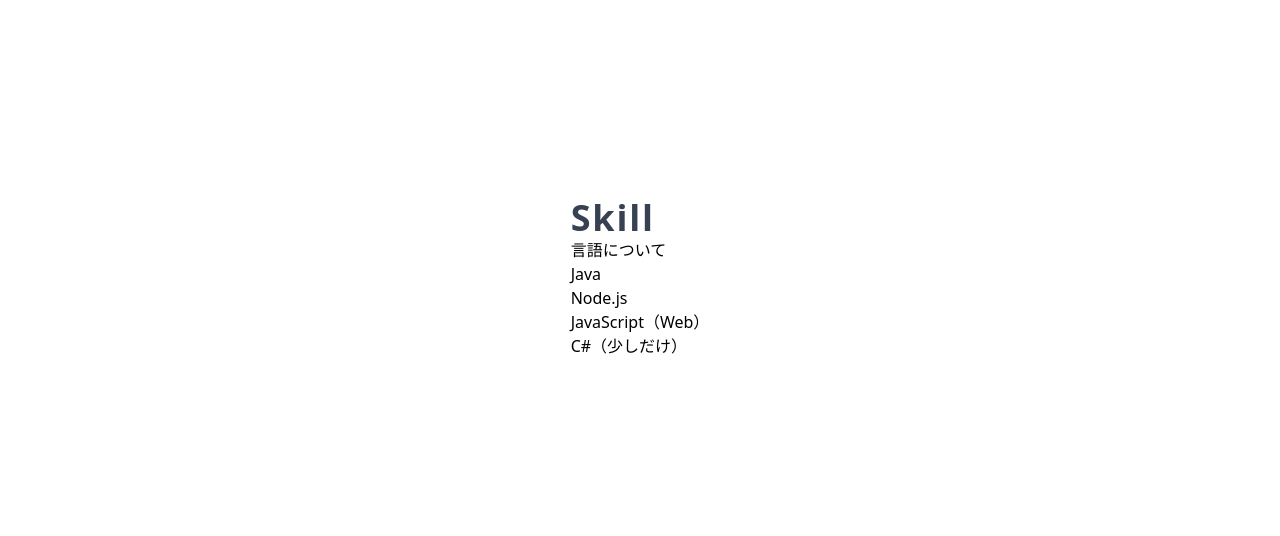
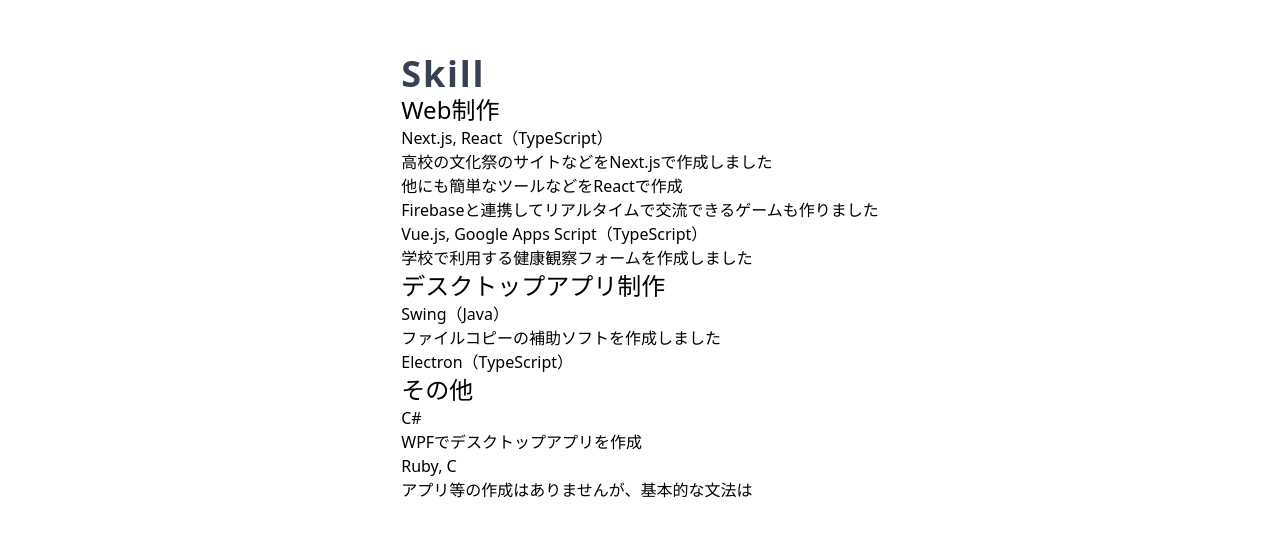
Before and after one commit to kk79it/portfolio, a React (Create React App) app: page / in a window 1280 px wide. Shown: the part 1722-2258 px from the top of the page. Built offline with nearby package versions, Linux system fonts and the light colour scheme.

Commit message:
Skillの変更

```diff
--- a/src/components/topics/topic-skill.tsx
+++ b/src/components/topics/topic-skill.tsx
@@ -1,3 +1,5 @@
+import styles from "../../styles/skill.module.scss";
+
 function Articles() {
   return (
     <div className="flex min-h-screen items-center justify-center">
@@ -5,14 +7,45 @@
         <h2 className="text-4xl font-bold tracking-wider text-gray-700">
           Skill
         </h2>
-        <div>
-          <h3>言語について</h3>
-          <ul>
-            <li>Java</li>
-            <li>Node.js</li>
-            <li>JavaScript（Web）</li>
-            <li>C#（少しだけ）</li>
-          </ul>
+        <div className={styles.skill}>
+          <div>
+            <h3>Web制作</h3>
+            <div>
+              <h4>Next.js, React（TypeScript）</h4>
+              <p>
+                高校の文化祭のサイトなどをNext.jsで作成しました
+                <br />
+                他にも簡単なツールなどをReactで作成
+                <br />
+                Firebaseと連携してリアルタイムで交流できるゲームも作りました
+              </p>
+            </div>
+            <div>
+              <h4>Vue.js, Google Apps Script（TypeScript）</h4>
+              <p>学校で利用する健康観察フォームを作成しました</p>
+            </div>
+          </div>
+          <div>
+            <h3>デスクトップアプリ制作</h3>
+            <div>
+              <h4>Swing（Java）</h4>
+              <p>ファイルコピーの補助ソフトを作成しました</p>
+            </div>
+            <div>
+              <h4>Electron（TypeScript）</h4>
+            </div>
+          </div>
+          <div>
+            <h3>その他</h3>
+            <div>
+              <h4>C#</h4>
+              <p>WPFでデスクトップアプリを作成</p>
+            </div>
+            <div>
+              <h4>Ruby, C</h4>
+              <p>アプリ等の作成はありませんが、基本的な文法は</p>
+            </div>
+          </div>
         </div>
       </div>
     </div>
--- /dev/null
+++ b/src/styles/skill.module.scss
@@ -0,0 +1,5 @@
+.skill {
+  h3 {
+    @apply text-2xl;
+  }
+}
```
